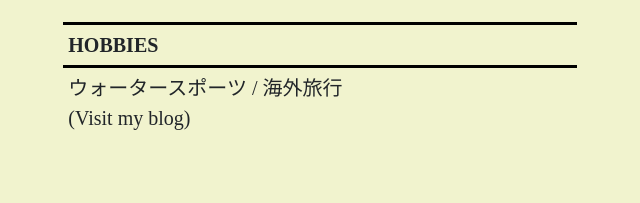
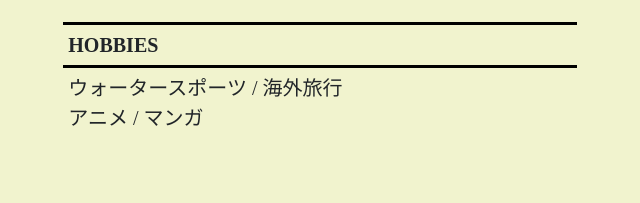
Before and after one commit to kamimi01/kamimi-portfolio, a plain HTML site: page index.html in a window 1280 px wide. Shown: the part 1275-1478 px from the top of the page, 597-1237 px from the left. Drawn offline with nearby package versions, Linux system fonts and the light colour scheme.

Commit message:
add: new hobbies

```diff
--- a/index.html
+++ b/index.html
@@ -108,8 +108,7 @@
                   </div>
                   <div class="hobbies">
                     <div class="hobbies-title">HOBBIES</div>
-                    <div class="hobbies-content">ウォータースポーツ / 海外旅行<br>
-                      (Visit my blog)</div>
+                    <div class="hobbies-content">ウォータースポーツ / 海外旅行 <br>アニメ / マンガ</div>
                   </div>
                 </div>
                 <div class="col-md-1"></div>
```
